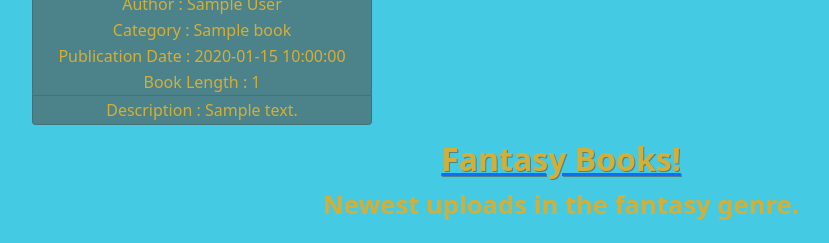
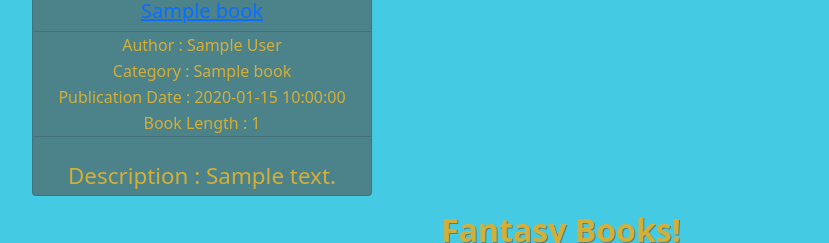
Before and after one commit to Code-Institute-Submissions/Milestone-94, a Flask app: page / in a window 1280 px wide. Shown: the part 1412-1655 px from the top of the page, without its empty margins (79-908 px from the left). Run offline with Flask 2, Linux system fonts and the light colour scheme; a database or web service that is not in the repository returns one stand-in record (values such as "Sample title"); some libraries are stand-ins or nearby versions.

Commit message:
create and style single_book pages

```diff
--- a/static/css/style.css
+++ b/static/css/style.css
@@ -27,7 +27,7 @@ body {
     background-color: #d4af37 !important;
 }
 
-.book-cards, .list-group-item {
+.book-cards, .info-list {
     background-color: #4c828a;
     color: #d4af37 !important;
 }
@@ -70,3 +70,40 @@ body {
     z-index: 0;
     object-fit: cover;
 }
+
+
+.content .list-group-item {
+    font-weight: bold;
+    font-size: 1.7em;
+    justify-content: center;
+    text-decoration: none !important;
+    color: none !important;
+}
+
+.contain-info {
+    padding-top: 25px !important;
+    padding-right: 10px !important;
+}
+
+.contain-info .content .list-group-item {
+    padding-top: 20px !important;
+    background-color:#44cbe3;
+}
+
+.card-description {
+    justify-content: center;
+    margin-top: 20px;
+    font-size: 1.4em;
+}
+
+#book-image {
+    padding-left: 20px !important;
+}
+
+#add-book {
+    font-weight: bold;
+    font-size: 1.5em;
+    color: #d4af37 !important;
+    margin-top: 20px;
+    text-decoration: none !important;
+}
--- a/templates/books.html
+++ b/templates/books.html
@@ -5,12 +5,12 @@
             <a class="btn btn-primary btn-sm" href="{{ url_for('edit_book', book_id=book._id) }}" role="button">Edit</a>
         {% endif %}
         <img src="{{ book.book_url}}" class="img-fluid" alt="{{ book.book_name}}">
+        <h5 class="card-title text-center"><a href="{{ url_for('single_book', book_id=book._id) }}" class="card-link stretched-link">{{ book.book_name}}</a></h5>
         <ul class="list-group list-group-flush text-center">
-            <li class="list-group-item">Title : {{ book.book_name}}</li>
-            <li class="list-group-item">Author : {{ book.book_author}}</li>
-            <li class="list-group-item">Category : {{ book.category_name}}</li>
-            <li class="list-group-item">Publication Date : {{ book.book_publication_date}}</li>
-            <li class="list-group-item">Book Length : {{ book.book_length}}</li>
+            <li class="list-group-item info-list">Author : {{ book.book_author}}</li>
+            <li class="list-group-item info-list">Category : {{ book.category_name}}</li>
+            <li class="list-group-item info-list">Publication Date : {{ book.book_publication_date}}</li>
+            <li class="list-group-item info-list">Book Length : {{ book.book_length}}</li>
         </ul>
         <div class="card-body">
             <p class="card-text text-center card-description">Description : {{ book.book_description | truncate(45, true)}}</p>
--- a/templates/edit_book.html
+++ b/templates/edit_book.html
@@ -57,12 +57,6 @@
                 {{- book.book_review -}}
               </textarea>
             </div>
-            <!-- book rating -->
-            <div class="mb-3">
-              <i class=""></i>
-              <label for="book_rate" class="form-label">Rate the book!</label>
-              <input type="range" value="{{ book.book_rate }}" class="form-range" name="book_rate" id="book_rate">
-            </div>
             <!-- cancel button-->
             <a href="{{ url_for('home') }}" class="btn btn-primary">
               Cancel <i class="fas fa-times-circle right"></i>
```
Also changed, not shown: templates/single_book.html (added, +47 -0 lines).
